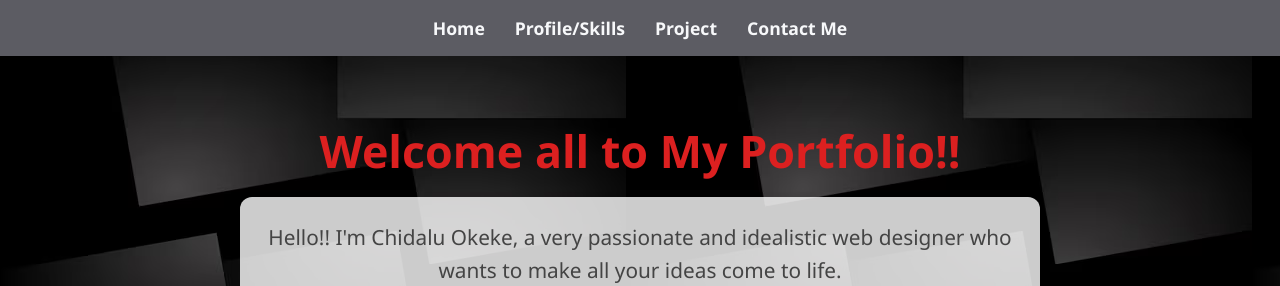
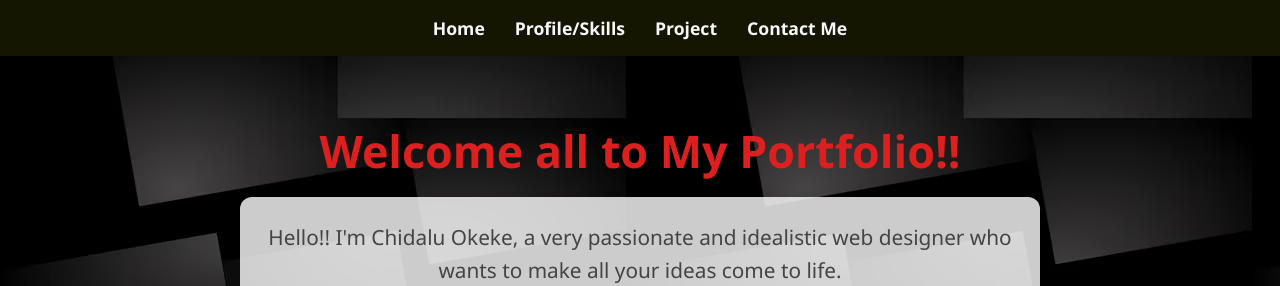
Before and after one commit to ChidaluO/My-Portfolio, a plain HTML site: page index.html in a window 1280 px wide. Shown: the top 286 px of the page. Drawn offline with Linux system fonts and the light colour scheme; a web font is replaced by a local one.

Commit message:
6th commit

```diff
--- a/style.css
+++ b/style.css
@@ -17,7 +17,7 @@
   }
 
   nav {
-    background-color: #5c5c63;
+    background-color: #161702fe;
     padding: 1rem 2rem;
   }
 
```
